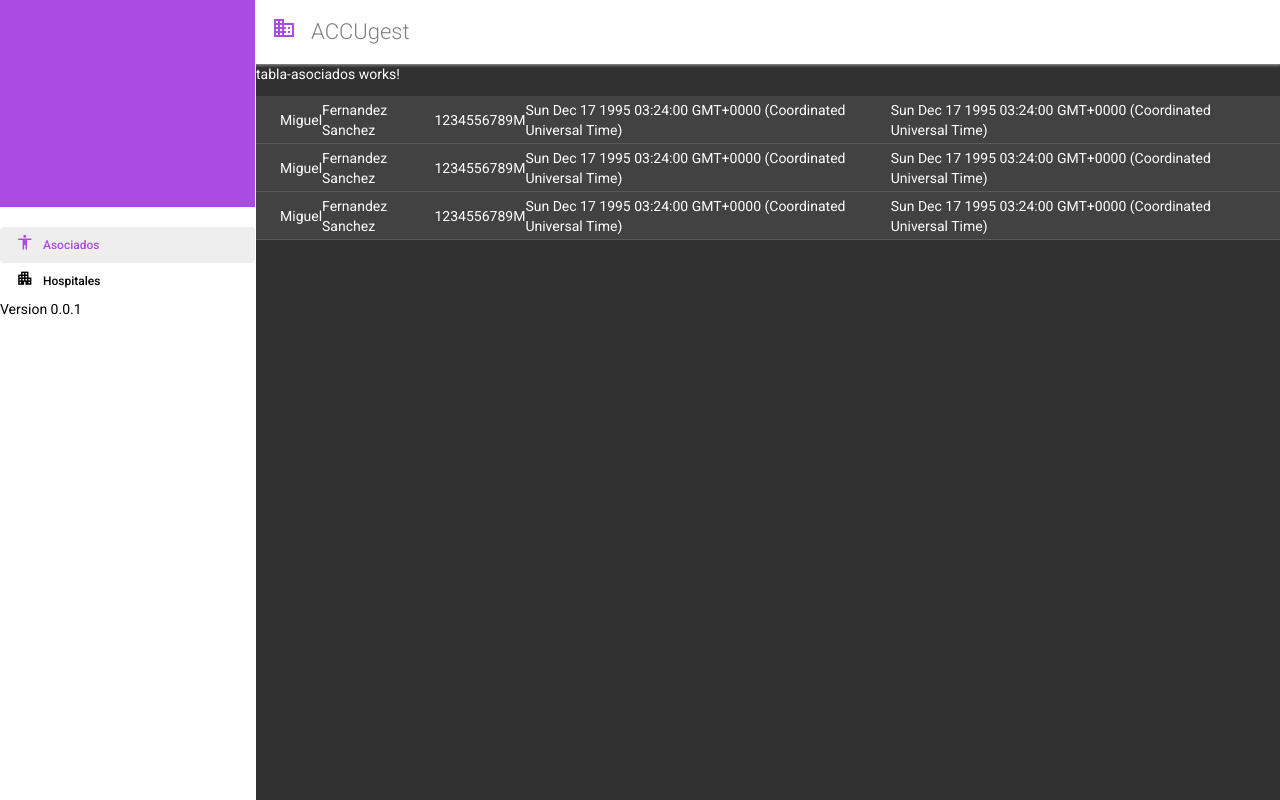
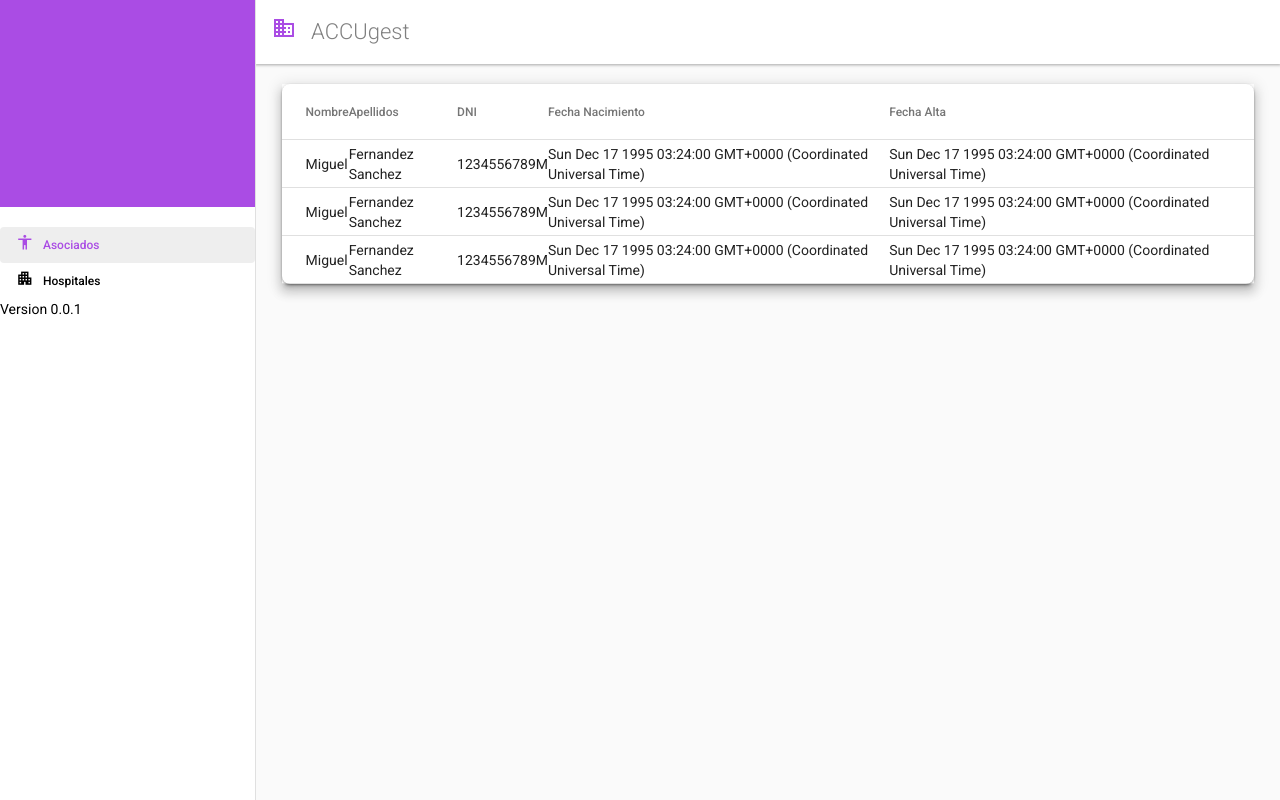
Before and after one commit to mfernandez-dev/app-gestion-accu-front, an Angular app: page /asociados in a window 1280 px wide. Built offline with nearby package versions, Linux system fonts and the light colour scheme.

Commit message:
cambio tema & colocacion tablas

```diff
--- a/angular.json
+++ b/angular.json
@@ -28,7 +28,7 @@
               "src/assets"
             ],
             "styles": [
-              "./node_modules/@angular/material/prebuilt-themes/purple-green.css",
+              "./node_modules/@angular/material/prebuilt-themes/deeppurple-amber.css",
               "src/styles.scss"
             ],
             "scripts": []
@@ -93,7 +93,7 @@
               "src/assets"
             ],
             "styles": [
-              "./node_modules/@angular/material/prebuilt-themes/purple-green.css",
+              "./node_modules/@angular/material/prebuilt-themes/deeppurple-amber.css",
               "src/styles.scss"
             ],
             "scripts": []
--- a/src/app/app.module.ts
+++ b/src/app/app.module.ts
@@ -17,9 +17,7 @@ import { LayoutModule } from './layout/layout.module';
     BrowserModule,
     AppRoutingModule,
     BrowserAnimationsModule,
-    CoreModule,
-    AsociadosModule,
-    LayoutModule
+    CoreModule
   ],
   providers: [],
   bootstrap: [AppComponent],
--- a/src/app/asociados/components/pantalla-asociados/pantalla-asociados.component.html
+++ b/src/app/asociados/components/pantalla-asociados/pantalla-asociados.component.html
@@ -1 +1,5 @@
-<app-tabla-asociados></app-tabla-asociados>
+<div class="main-container">
+  <div class="main-table">
+    <app-tabla-asociados></app-tabla-asociados>
+  </div>
+</div>
--- a/src/app/asociados/components/pantalla-asociados/pantalla-asociados.component.scss
+++ b/src/app/asociados/components/pantalla-asociados/pantalla-asociados.component.scss
@@ -0,0 +1,16 @@
+
+.main-container {
+  display: flex;
+  flex-direction: column;
+  align-items: center;
+  height: 90vh;
+}
+.main-table {
+  margin-top: 2%;
+  flex: 0 1 auto;
+  width: 95%;
+  border-radius: 8px;
+  background-color: white;
+  color: black;
+  box-shadow: 0 1px 3px rgba(0, 0, 0, 0.14), 0 1px 2px rgba(0, 0, 0, 0.26);
+}
--- a/src/app/asociados/components/tabla-asociados/tabla-asociados.component.html
+++ b/src/app/asociados/components/tabla-asociados/tabla-asociados.component.html
@@ -1,30 +1,34 @@
-<p>tabla-asociados works!</p>
-<table mat-table [dataSource]="dataSource" class="container-table">
+<table mat-table [dataSource]="dataSource" class="container-table mat-elevation-z8">
   <ng-container matColumnDef="nombre">
-    <td mat-cell *matCellDef="let element">
-      {{element.nombre}}
+    <th mat-header-cell *matHeaderCellDef mat-sort-header>Nombre</th>
+    <td mat-cell *matCellDef="let asociado">
+      {{asociado.nombre}}
     </td>
   </ng-container>
   <ng-container matColumnDef="apellidos">
-    <td mat-cell *matCellDef="let element">
-      {{element.apellido1}} {{element.apellido2}}
+    <th mat-header-cell *matHeaderCellDef>Apellidos</th>
+    <td mat-cell *matCellDef="let asociado">
+      {{asociado.apellido1}} {{asociado.apellido2}}
     </td>
   </ng-container>
   <ng-container matColumnDef="dni">
-    <td mat-cell *matCellDef="let element">
-      {{element.dni}}
+    <th mat-header-cell *matHeaderCellDef>DNI</th>
+    <td mat-cell *matCellDef="let asociado">
+      {{asociado.dni}}
     </td>
   </ng-container>
   <ng-container matColumnDef="fechaNacimiento">
-    <td mat-cell *matCellDef="let element">
-      {{element.fechaNacimiento}}
+    <th mat-header-cell *matHeaderCellDef>Fecha Nacimiento</th>
+    <td mat-cell *matCellDef="let asociado">
+      {{asociado.fechaNacimiento}}
     </td>
   </ng-container>
   <ng-container matColumnDef="fechaAlta">
-    <td mat-cell *matCellDef="let element">
-      {{element.fechaAlta}}
+    <th mat-header-cell *matHeaderCellDef>Fecha Alta</th>
+    <td mat-cell *matCellDef="let asociado">
+      {{asociado.fechaAlta}}
     </td>
   </ng-container>
-  <tr mat-row *matRowDef="let row; columns: displayedColumns;" class="container-table__fila">
-  </tr>
+  <tr mat-header-row *matHeaderRowDef="displayedColumns"></tr>
+  <tr mat-row *matRowDef="let row; columns: displayedColumns;"></tr>
 </table>
--- a/src/app/asociados/components/tabla-asociados/tabla-asociados.component.scss
+++ b/src/app/asociados/components/tabla-asociados/tabla-asociados.component.scss
@@ -0,0 +1,4 @@
+table {
+  width: 100%;
+  background: inherit;
+}
--- a/src/app/asociados/components/tabla-asociados/tabla-asociados.component.ts
+++ b/src/app/asociados/components/tabla-asociados/tabla-asociados.component.ts
@@ -1,7 +1,8 @@
-import { Component, OnInit, OnChanges, SimpleChanges } from '@angular/core';
+import { Component, OnInit, OnChanges, SimpleChanges, ViewChild } from '@angular/core';
 import { AsociadosService } from '../../services/asociados.service';
 import { Asociado } from '../../models/asociado';
 import { MatTableDataSource } from '@angular/material/table';
+// import { MatSort } from '@angular/material/sort';
 
 @Component({
   selector: 'app-tabla-asociados',
@@ -9,9 +10,9 @@ import { MatTableDataSource } from '@angular/material/table';
   styleUrls: ['./tabla-asociados.component.scss']
 })
 export class TablaAsociadosComponent implements OnInit, OnChanges {
+  // @ViewChild(MatSort, {static: true}) sort: MatSort;
 
   public asociadosList: Asociado[] = [];
-
   public displayedColumns: string[] = ['nombre', 'apellidos', 'dni', 'fechaNacimiento', 'fechaAlta'];
   public dataSource: MatTableDataSource<Asociado>;
 
@@ -21,6 +22,7 @@ export class TablaAsociadosComponent implements OnInit, OnChanges {
     this.getAsociados();
     console.log(this.asociadosList);
     this.dataSource = new MatTableDataSource<Asociado>(this.asociadosList);
+    // this.dataSource.sort = this.sort;
   }
 
   ngOnChanges(changes: SimpleChanges): void {
```
